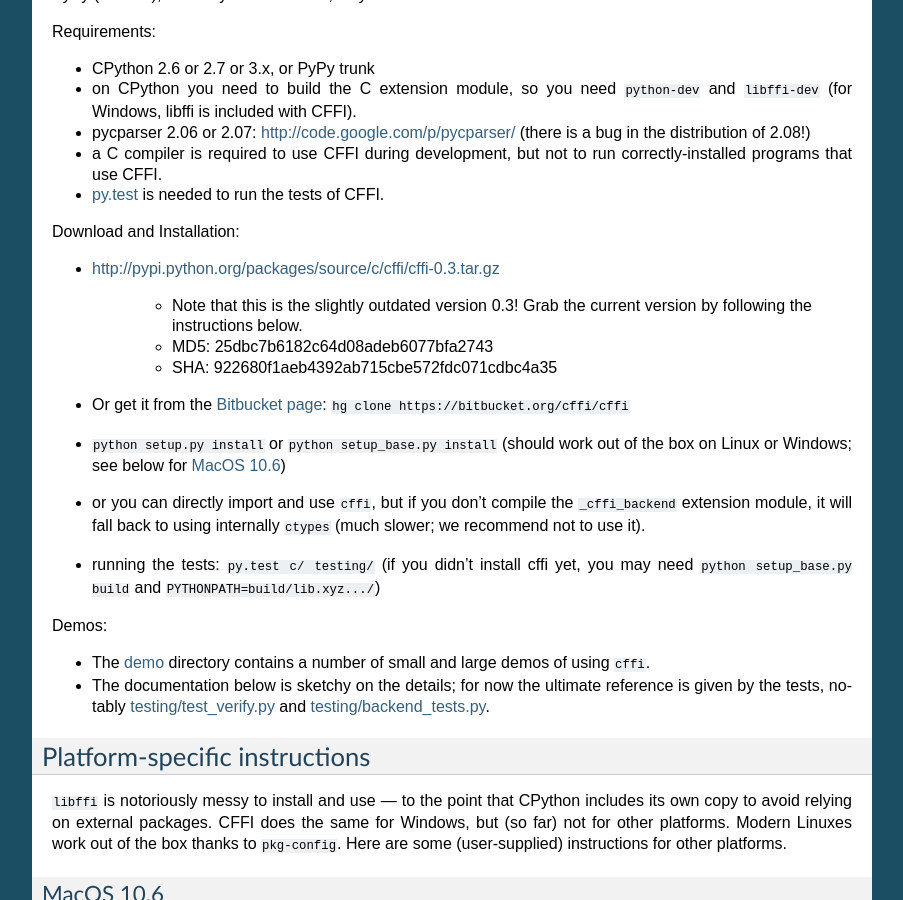
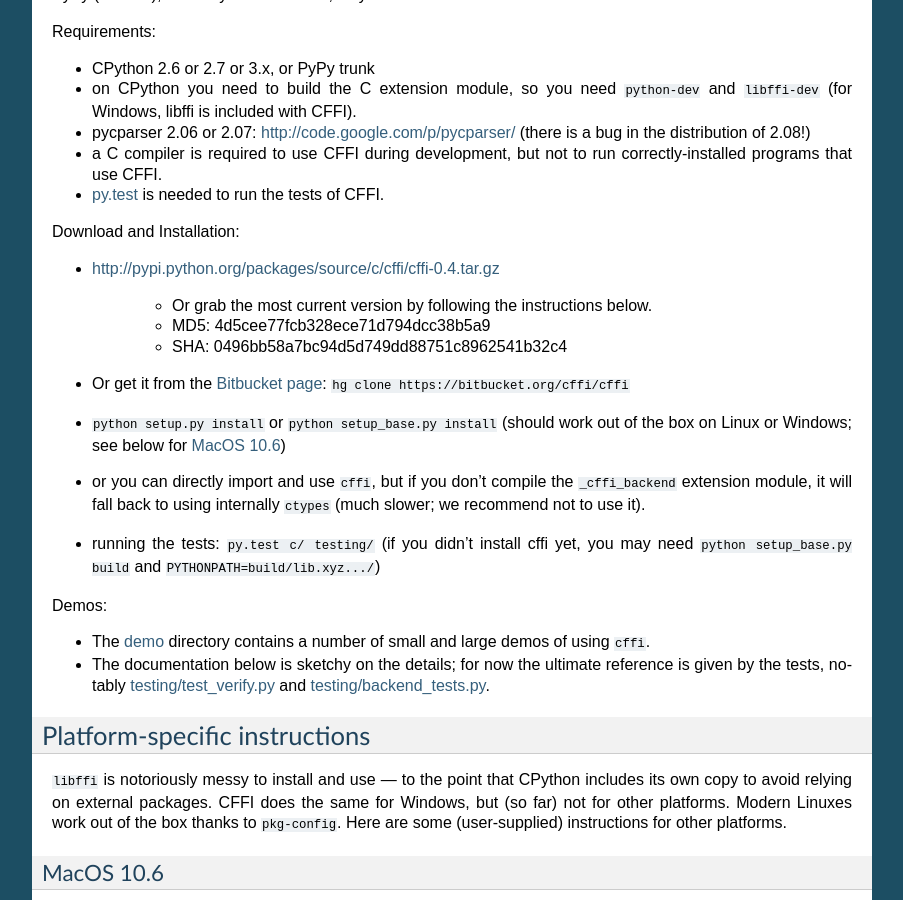
Before and after one commit to tharvik/cffi, a Sphinx documentation site: the page built from doc/source/index.rst, in a window 1280 px wide and 900 px high, scrolled down 803 px. Shown: the whole window, without its empty margins (198-1101 px from the left). Built offline with Sphinx 7.4.7, drawn with Linux system fonts in a browser that asks for light colours.

Commit message:
Update the links and the MD5/SHA.

```diff
--- a/doc/source/index.rst
+++ b/doc/source/index.rst
@@ -89,14 +89,13 @@
 
 Download and Installation:
 
-* http://pypi.python.org/packages/source/c/cffi/cffi-0.3.tar.gz
+* http://pypi.python.org/packages/source/c/cffi/cffi-0.4.tar.gz
 
-   - Note that this is the slightly outdated version 0.3!
-     Grab the current version by following the instructions below.
+   - Or grab the most current version by following the instructions below.
 
-   - MD5: 25dbc7b6182c64d08adeb6077bfa2743
+   - MD5: 4d5cee77fcb328ece71d794dcc38b5a9
 
-   - SHA: 922680f1aeb4392ab715cbe572fdc071cdbc4a35
+   - SHA: 0496bb58a7bc94d5d749dd88751c8962541b32c4
 
 * Or get it from the `Bitbucket page`_:
   ``hg clone https://bitbucket.org/cffi/cffi``
```
